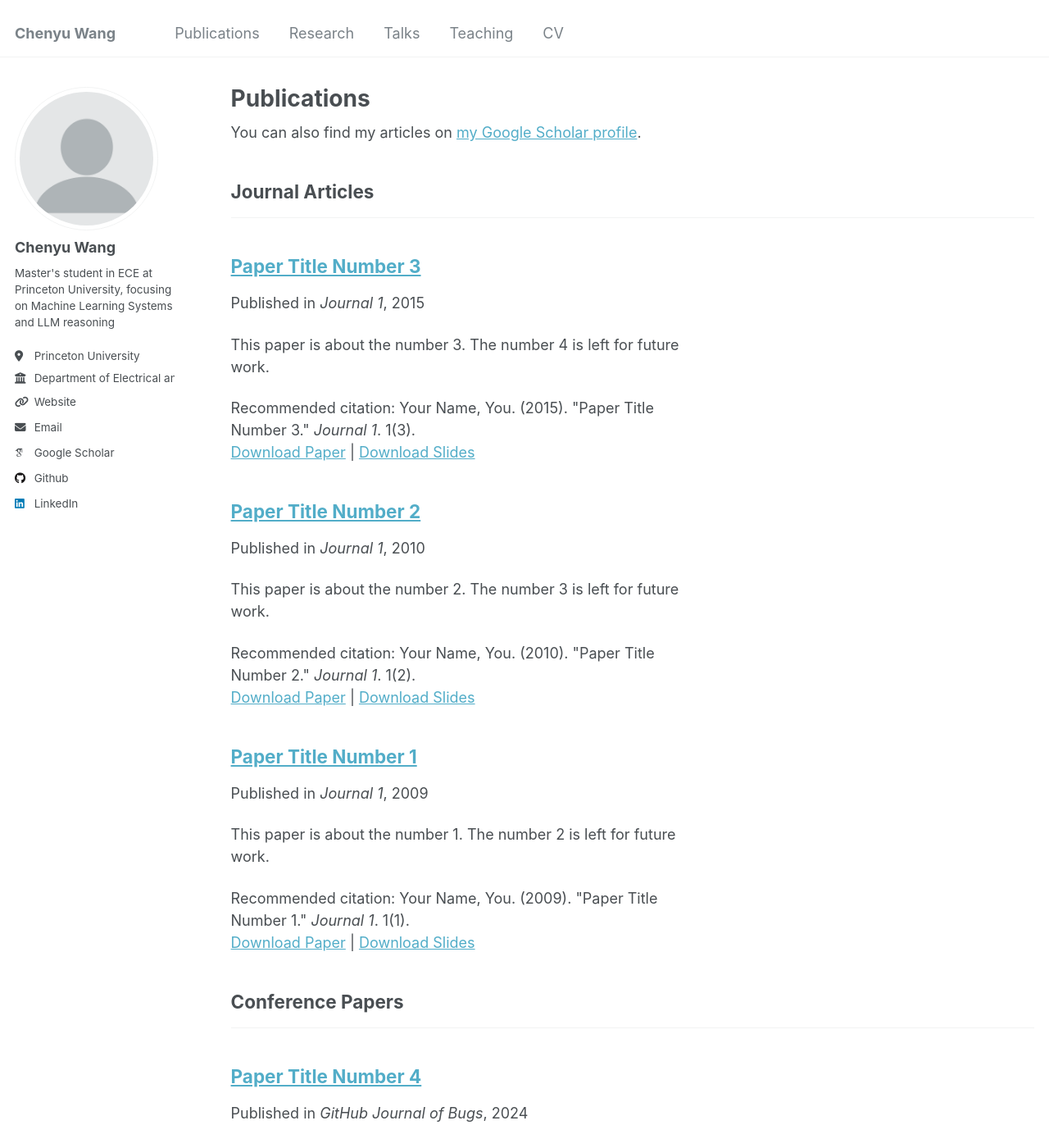
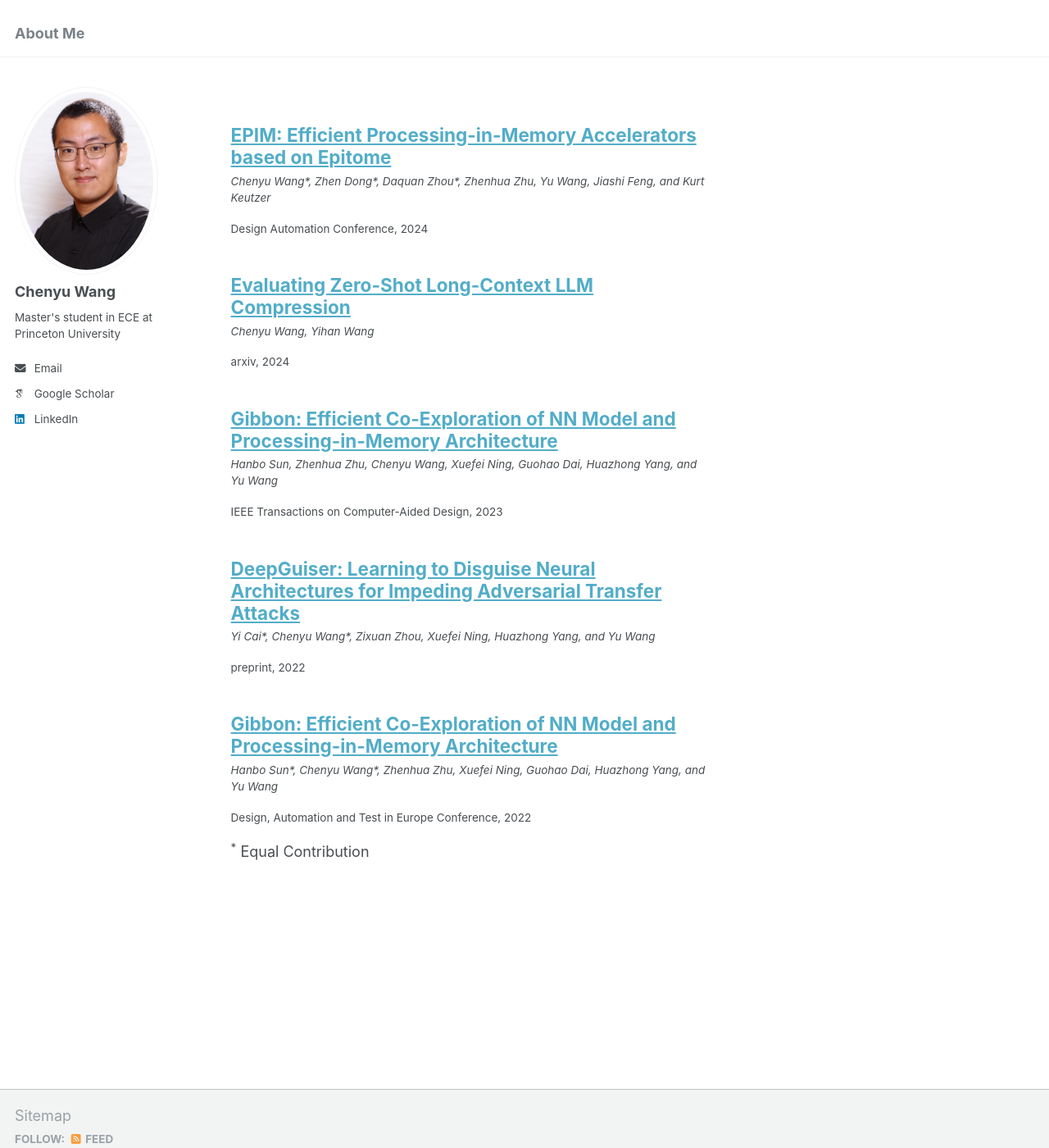
Before and after one commit to billwang485/billwang485.github.io, a Jekyll site: the page built from _pages/publications.html, in a window 1280 px wide and 1400 px high. Shown: the whole window at 82% size. Built offline with Jekyll 4.4.1, drawn with Linux system fonts in a browser that asks for light colours; some web fonts are replaced; some of the changed text lies outside the part shown.

Commit message:
the first version

```diff
--- a/Gemfile
+++ b/Gemfile
@@ -9,3 +9,4 @@ group :jekyll_plugins do
 end
 
 gem 'github-pages'
+gem 'tzinfo-data'
--- a/_config.yml
+++ b/_config.yml
@@ -8,7 +8,7 @@
 
 # Basic Site Settings
 locale                   : "en-US"
-title                    : "Chenyu Wang"
+title                    : "About Me"
 title_separator          : "-"
 name                     : &name "Chenyu Wang"
 description              : &description "Master's student in ECE at Princeton University"
@@ -21,13 +21,13 @@ repository               : "billwang485/billwang485.github.io"
 #               Additional customization can be done by editing /_includes/author-profile.html
 author:
   # Biographic information
-  avatar           : "profile.png"
+  avatar           : "Wang.Chenyu.01.jpg"
   name             : "Chenyu Wang"
   pronouns         : # example: "she/her"
-  bio              : "Master's student in ECE at Princeton University, focusing on Machine Learning Systems and LLM reasoning"
-  location         : "Princeton University"
-  employer         : "Department of Electrical and Computer Engineering"
-  uri              : "https://billwang485.github.io"
+  bio              : "Master's student in ECE at Princeton University"
+  # location         : "Princeton University"
+  # employer         : "Department of Electrical and Computer Engineering"
+  # uri              : "https://billwang485.github.io"
   email            : "cw9420@princeton.edu"
 
   # Academic websites
@@ -44,7 +44,7 @@ author:
   bitbucket        : # Username
   codepen          : # Username
   dribbble         : # Username
-  github           : "billwang485"
+  github           : # Username
   kaggle           : # Username
   stackoverflow    : # User number or user number and name (i.e., use "1" or "1/jeff-atwood")
 
@@ -77,7 +77,7 @@ author:
 # Publication Category - The following the list of publication categories and their headings
 publication_category:
   books:
-    title: 'Books'
+    title: 'Preprints'
   manuscripts:
     title: 'Journal Articles'
   conferences:
@@ -224,6 +224,9 @@ collections:
   talks:
     output: true
     permalink: /:collection/:path/
+  # research:
+  #   output: true
+  #   permalink: /:collection/:path/
 
 
 # These settings control how pages and collections are included in the site
--- a/_data/authors.yml
+++ b/_data/authors.yml
@@ -4,7 +4,7 @@ Chenyu Wang:
   name        : "Chenyu Wang"
   uri         : "https://billwang485.github.io"
   email       : "cw9420@princeton.edu"
-  bio         : "Master's student in ECE at Princeton University, focusing on Machine Learning Systems and LLM reasoning"
+  bio         : "Master's student in ECE at Princeton University"
   avatar      : "profile.png"  # Using the default profile image name
   location    : "Princeton University"
   employer    : "Department of Electrical and Computer Engineering"
--- a/_includes/archive-single.html
+++ b/_includes/archive-single.html
@@ -11,60 +11,26 @@
 {% else %}
   {% assign title = post.title %}
 {% endif %}
-
-<div class="{{ include.type | default: "list" }}__item">
+<div class="{{ include.type | default: 'list' }}__item">
   <article class="archive__item" itemscope itemtype="http://schema.org/CreativeWork">
-    {% if include.type == "grid" and teaser %}
-      <div class="archive__item-teaser">
-        <img src=
-          {% if teaser contains "://" %}
-            "{{ teaser }}"
-          {% else %}
-            "{{ teaser | prepend: "/images/" | prepend: base_path }}"
-          {% endif %}
-          alt="">
-      </div>
+    {% if post.paperurl %}
+      <h2 class="archive__item-title" itemprop="headline">
+        <a href="{{ post.paperurl }}" target="_blank" rel="noopener">{{ title }}</a>
+      </h2>
+    {% else %}
+      <h2 class="archive__item-title" itemprop="headline">{{ title }}</h2>
     {% endif %}
 
-    <h2 class="archive__item-title" itemprop="headline">
-      {% if post.link %}
-        <a href="{{ post.link }}">{{ title }}</a> <a href="{{ base_path }}{{ post.url }}" rel="permalink"><i class="fa fa-link" aria-hidden="true" title="permalink"></i><span class="sr-only">Permalink</span></a>
-      {% else %}
-        <a href="{{ base_path }}{{ post.url }}" rel="permalink">{{ title }}</a>
-      {% endif %}
-    </h2>
-
-    {% if post.read_time %}
-      <p class="page__meta"><i class="fa fa-clock-o" aria-hidden="true"></i> {% include read-time.html %}</p>
+    {% if post.authors %}
+      <p class="archive__item-excerpt"><i>{{ post.authors }}</i></p>
     {% endif %}
 
-        {% if post.collection == 'teaching' %}
-          <p> {{ post.type }}, <i>{{ post.venue }}</i>, {{ post.date | default: "1900-01-01" | date: "%Y" }} </p>
-        {% elsif post.collection == 'publications' %}
-          <p>Published in <i>{{ post.venue }}</i>, {{ post.date | default: "1900-01-01" | date: "%Y" }} </p>
-        {% elsif post.date %}
-         <p class="page__date"><strong><i class="fa fa-fw fa-calendar" aria-hidden="true"></i> {{ site.data.ui-text[site.locale].date_label | default: "Published:" }}</strong> <time datetime="{{ post.date | default: "1900-01-01" | date_to_xmlschema }}">{{ post.date | default: "1900-01-01" | date: "%B %d, %Y" }}</time></p>
-        {% endif %}
-
-    {% if post.excerpt and site.read_more != 'enabled' %}
-    <p class="archive__item-excerpt" itemprop="description">{{ post.excerpt | markdownify }}</p>
-    {% elsif post.excerpt and site.read_more == 'enabled' %}
-    <p class="archive__item-excerpt" itemprop="description"><p>{{ post.excerpt | markdownify | remove: '<p>' | remove: '</p>' }}<strong><a href="{{ base_path }}{{ post.url }}" rel="permalink"> Read more</a></strong></p></p>
+    {% if post.venue and post.year %}
+      <p class="archive__item-excerpt">{{ post.venue }}, {{ post.year }}</p>
     {% endif %}
-
-    {% if post.citation and post.paperurl and post.slidesurl %}
-      <p>Recommended citation: {{ post.citation }}<br /><a href="{{ post.paperurl }}">Download Paper</a> | <a href="{{ post.slidesurl }}">Download Slides</a></p>
-    {% elsif post.citation and post.paperurl %}
-      <p>Recommended citation: {{ post.citation }}<br /><a href="{{ post.paperurl }}">Download Paper</a></p>
-    {% elsif post.citation and post.slidesurl %}
-      <p>Recommended citation: {{ post.citation }}<br /><a href="{{ post.slidesurl }}">Download Slides</a></p>
-    {% elsif post.citation %}
-      <p>Recommended citation: {{ post.citation }}</p>
-    {% elsif post.paperurl %}
-      <p><a href=" {{ post.paperurl }} ">Download Paper</a></p>
-    {% elsif post.slidesurl %}
-      <p><a href="{{ post.slidesurl }}">Download Slides</a></p>
-    {% endif %}
-
   </article>
 </div>
+
+{% if forloop.last %}
+  <p><sup>*</sup> Equal Contribution</p>
+{% endif %}
--- a/_pages/publications.html
+++ b/_pages/publications.html
@@ -1,33 +1,13 @@
 ---
 layout: archive
-title: "Publications"
 permalink: /publications/
 author_profile: true
 ---
 
-{% if site.author.googlescholar %}
-  <div class="wordwrap">You can also find my articles on <a href="{{site.author.googlescholar}}">my Google Scholar profile</a>.</div>
-{% endif %}
+{% assign sorted_pubs = site.publications | sort: "date" | reverse %}
 
-{% include base_path %}
-
-<!-- New style rendering if publication categories are defined -->
-{% if site.publication_category %}
-  {% for category in site.publication_category  %}
-    {% assign title_shown = false %}
-    {% for post in site.publications reversed %}
-      {% if post.category != category[0] %}
-        {% continue %}
-      {% endif %}
-      {% unless title_shown %}
-        <h2>{{ category[1].title }}</h2><hr />
-        {% assign title_shown = true %}
-      {% endunless %}
-      {% include archive-single.html %}
-    {% endfor %}
-  {% endfor %}
-{% else %}
-  {% for post in site.publications reversed %}
+<div class="publications">
+  {% for post in sorted_pubs %}
     {% include archive-single.html %}
   {% endfor %}
-{% endif %}
+</div>
--- a/_publications/2009-10-01-paper-title-number-1.md
+++ /dev/null
@@ -1,14 +0,0 @@
----
-title: "Paper Title Number 1"
-collection: publications
-category: manuscripts
-permalink: /publication/2009-10-01-paper-title-number-1
-excerpt: 'This paper is about the number 1. The number 2 is left for future work.'
-date: 2009-10-01
-venue: 'Journal 1'
-slidesurl: 'http://academicpages.github.io/files/slides1.pdf'
-paperurl: 'http://academicpages.github.io/files/paper1.pdf'
-citation: 'Your Name, You. (2009). &quot;Paper Title Number 1.&quot; <i>Journal 1</i>. 1(1).'
----
-
-The contents above will be part of a list of publications, if the user clicks the link for the publication than the contents of section will be rendered as a full page, allowing you to provide more information about the paper for the reader. When publications are displayed as a single page, the contents of the above "citation" field will automatically be included below this section in a smaller font.
--- a/_publications/2010-10-01-paper-title-number-2.md
+++ /dev/null
@@ -1,14 +0,0 @@
----
-title: "Paper Title Number 2"
-collection: publications
-category: manuscripts
-permalink: /publication/2010-10-01-paper-title-number-2
-excerpt: 'This paper is about the number 2. The number 3 is left for future work.'
-date: 2010-10-01
-venue: 'Journal 1'
-slidesurl: 'http://academicpages.github.io/files/slides2.pdf'
-paperurl: 'http://academicpages.github.io/files/paper2.pdf'
-citation: 'Your Name, You. (2010). &quot;Paper Title Number 2.&quot; <i>Journal 1</i>. 1(2).'
----
-
-The contents above will be part of a list of publications, if the user clicks the link for the publication than the contents of section will be rendered as a full page, allowing you to provide more information about the paper for the reader. When publications are displayed as a single page, the contents of the above "citation" field will automatically be included below this section in a smaller font.
--- a/_publications/2015-10-01-paper-title-number-3.md
+++ /dev/null
@@ -1,14 +0,0 @@
----
-title: "Paper Title Number 3"
-collection: publications
-category: manuscripts
-permalink: /publication/2015-10-01-paper-title-number-3
-excerpt: 'This paper is about the number 3. The number 4 is left for future work.'
-date: 2015-10-01
-venue: 'Journal 1'
-slidesurl: 'http://academicpages.github.io/files/slides3.pdf'
-paperurl: 'http://academicpages.github.io/files/paper3.pdf'
-citation: 'Your Name, You. (2015). &quot;Paper Title Number 3.&quot; <i>Journal 1</i>. 1(3).'
----
-
-The contents above will be part of a list of publications, if the user clicks the link for the publication than the contents of section will be rendered as a full page, allowing you to provide more information about the paper for the reader. When publications are displayed as a single page, the contents of the above "citation" field will automatically be included below this section in a smaller font.
--- a/_publications/2024-02-17-paper-title-number-4.md
+++ /dev/null
@@ -1,13 +0,0 @@
----
-title: "Paper Title Number 4"
-collection: publications
-category: conferences
-permalink: /publication/2024-02-17-paper-title-number-4
-excerpt: 'This paper is about fixing template issue #693.'
-date: 2024-02-17
-venue: 'GitHub Journal of Bugs'
-paperurl: 'http://academicpages.github.io/files/paper3.pdf'
-citation: 'Your Name, You. (2024). &quot;Paper Title Number 3.&quot; <i>GitHub Journal of Bugs</i>. 1(3).'
----
-
-The contents above will be part of a list of publications, if the user clicks the link for the publication than the contents of section will be rendered as a full page, allowing you to provide more information about the paper for the reader. When publications are displayed as a single page, the contents of the above "citation" field will automatically be included below this section in a smaller font.
```
Also changed, not shown: _data/navigation.yml (+10 -10 lines), _pages/about.md (+28 -12 lines), _publications/deepguiser.md (added, +9 -0 lines), _publications/epim.md (added, +9 -0 lines), _publications/evaluate.md (added, +9 -0 lines), _publications/gibbon.md (added, +9 -0 lines), _publications/gibbon1.md (added, +9 -0 lines), images/Wang.Chenyu.01.jpg (added).
